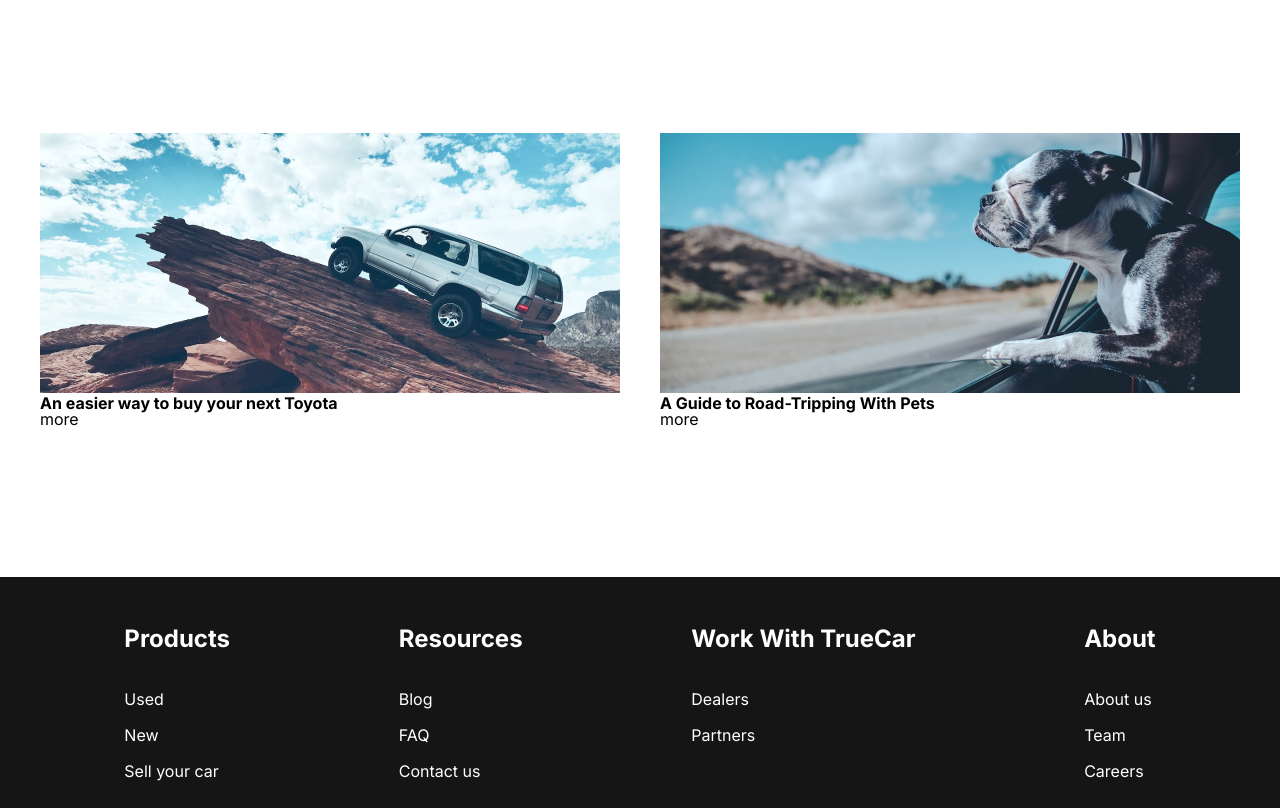
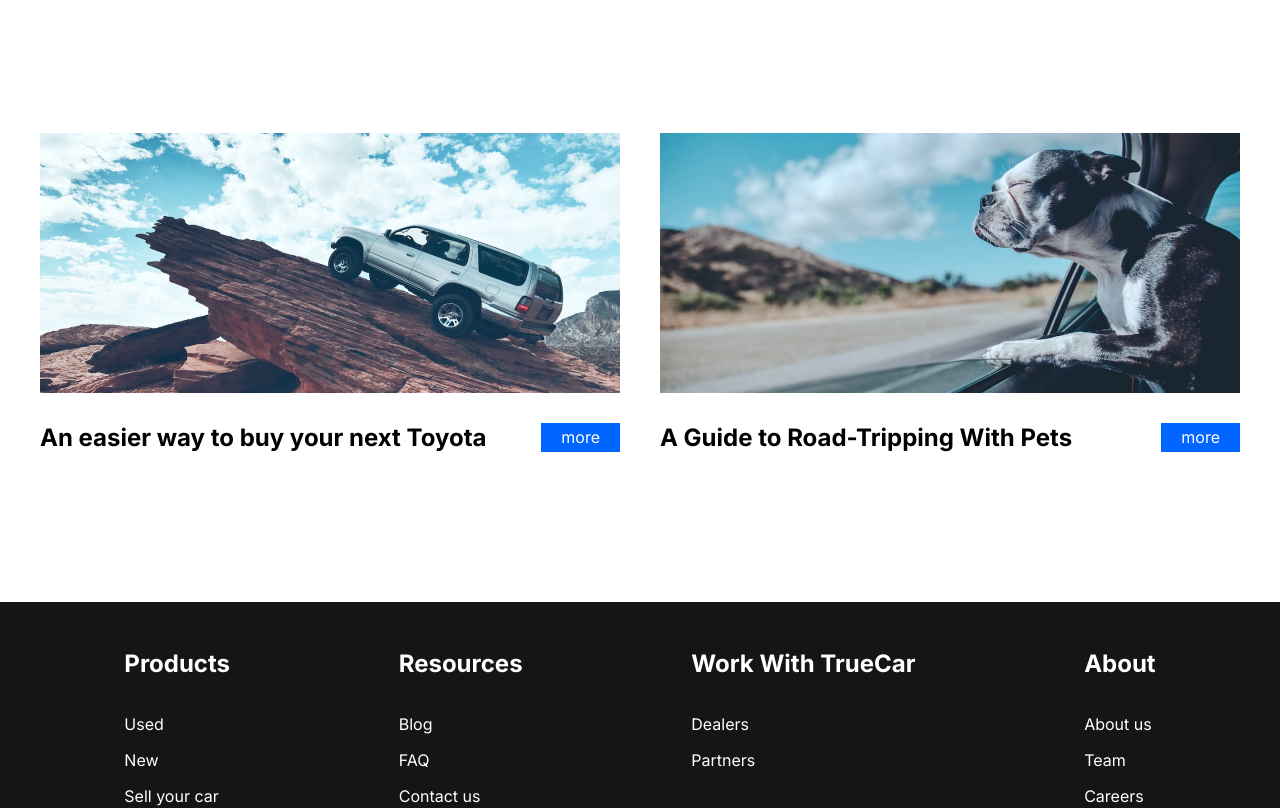
Before and after one commit to eart4/LEASING, a plain HTML site: page contacts.html in a window 1280 px wide. Shown: the part 900-1708 px from the top of the page. Drawn offline with Linux system fonts and the light colour scheme.

Commit message:
end: ended section

```diff
--- a/main.css
+++ b/main.css
@@ -401,12 +401,28 @@ line-height: 29px;
     display: grid;
     grid-template-columns: repeat(2, 1fr);
     gap: 40px;
+
 }
 .blog__item {
+    display: flex;
+    justify-content: space-between;
+    flex-wrap: wrap;
 }
 .blog__item-img {
+    margin-bottom: 30px;
+    width: 100%;
 }
 .blog__item-title {
+
+    font-weight: 700;
+    font-size: 24px;
+    line-height: 29px;
 }
 .blod__item-link {
+    color: #fff;
+    background-color: #0066FF;
+    padding: 4px 20px;
+    font-weight: 400;
+font-size: 16px;
+line-height: 130%;
 }
```
